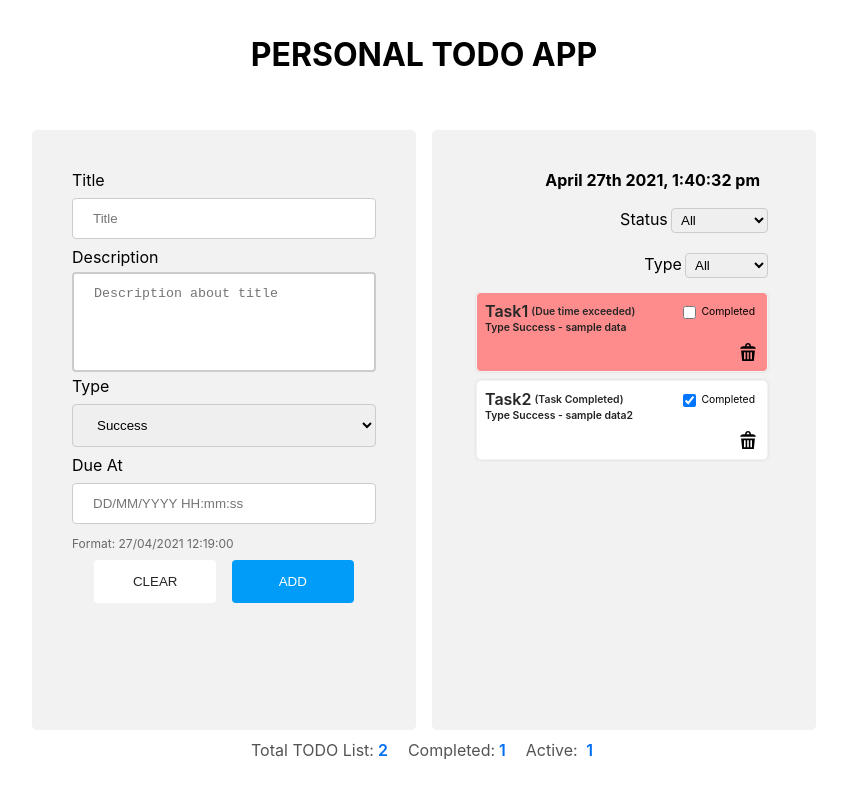
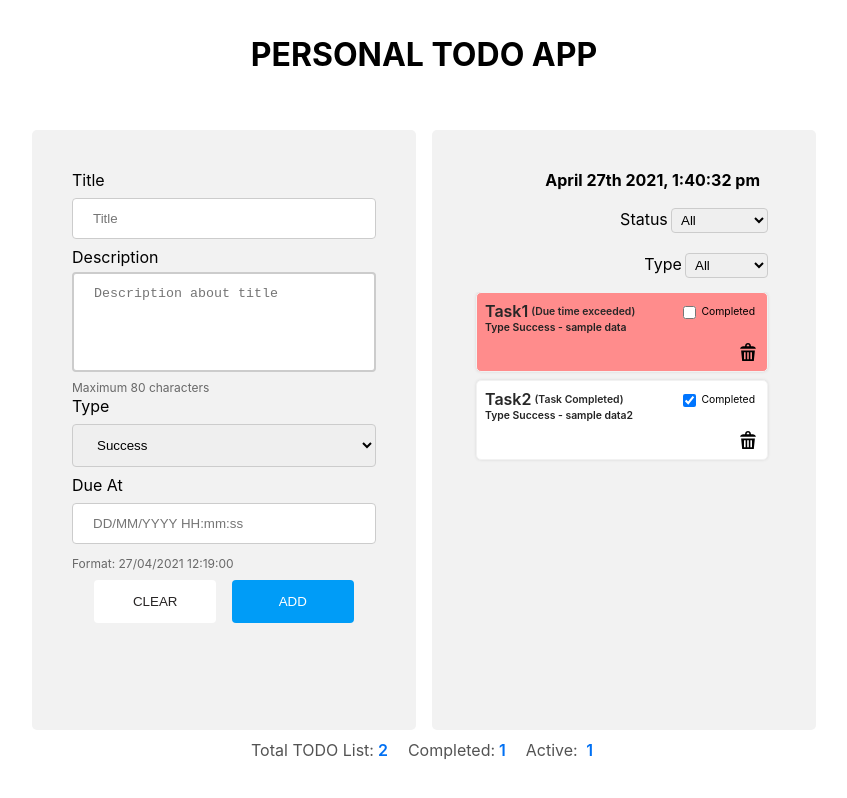
Before and after one commit to thepurushoths/personal-todo-list, a Next.js app: page / in a window 1280 px wide. Shown: the whole page, without its empty margins (216-1063 px from the left). Built offline with nearby package versions, Linux system fonts and the light colour scheme.

Commit message:
clear errors

```diff
--- a/components/TodoForm/index.js
+++ b/components/TodoForm/index.js
@@ -61,13 +61,16 @@ function TodoForm({ biz }) {
         }}
         onChange={(event) => {
           if (
-            event.target.value.length < 30 &&
+            event.target.value.length < 80 &&
             ValidUtils.isValidText(event.target.value)
           ) {
             biz.setDescription(event.target.value);
           }
         }}
       />
+      <small htmlFor="due-at" style={{ fontSize: "0.75rem", color: "#686868" }}>
+        Maximum 80 characters
+      </small>
 
       <label key="type-label" htmlFor="type" style={{ display: "block" }}>
         Type
```
